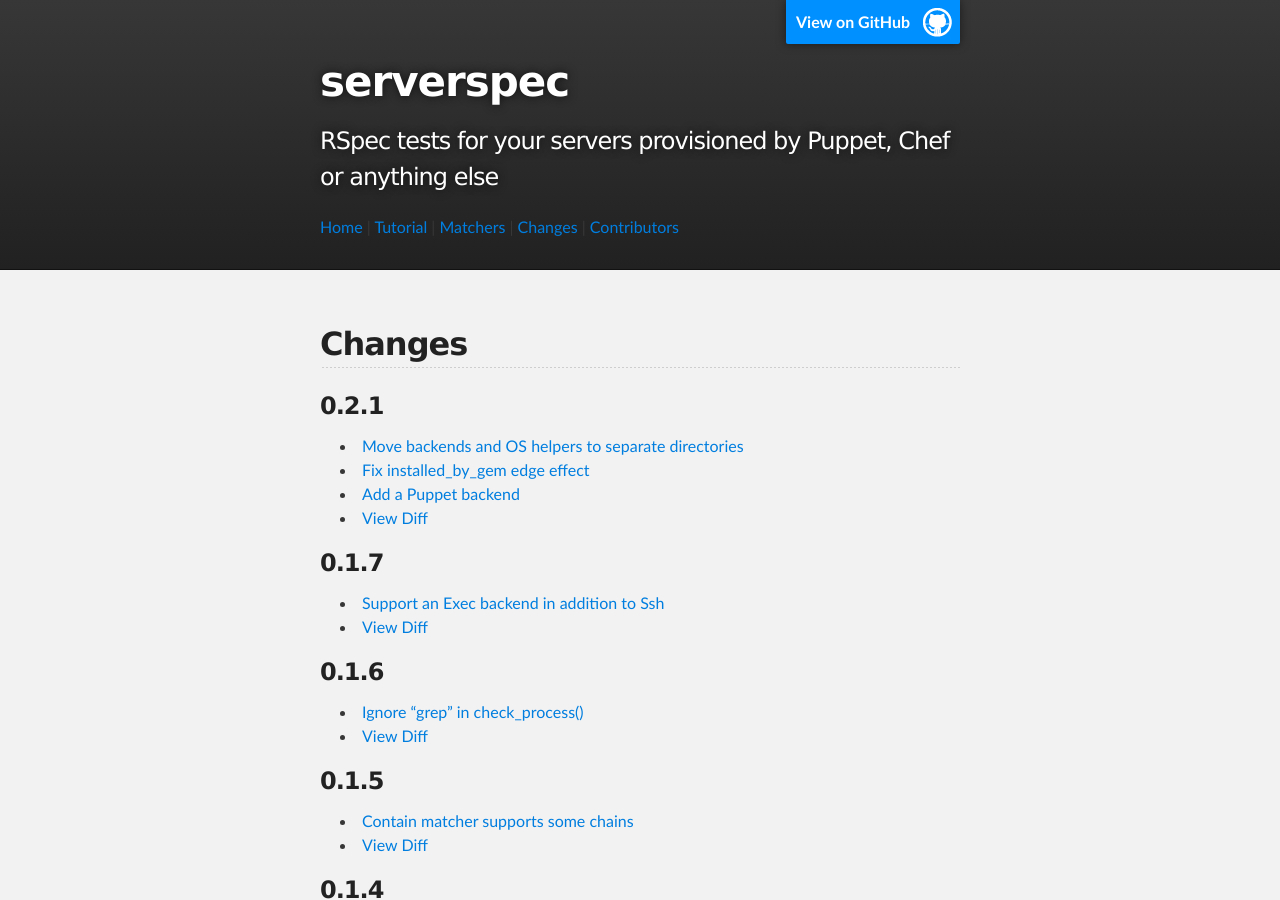
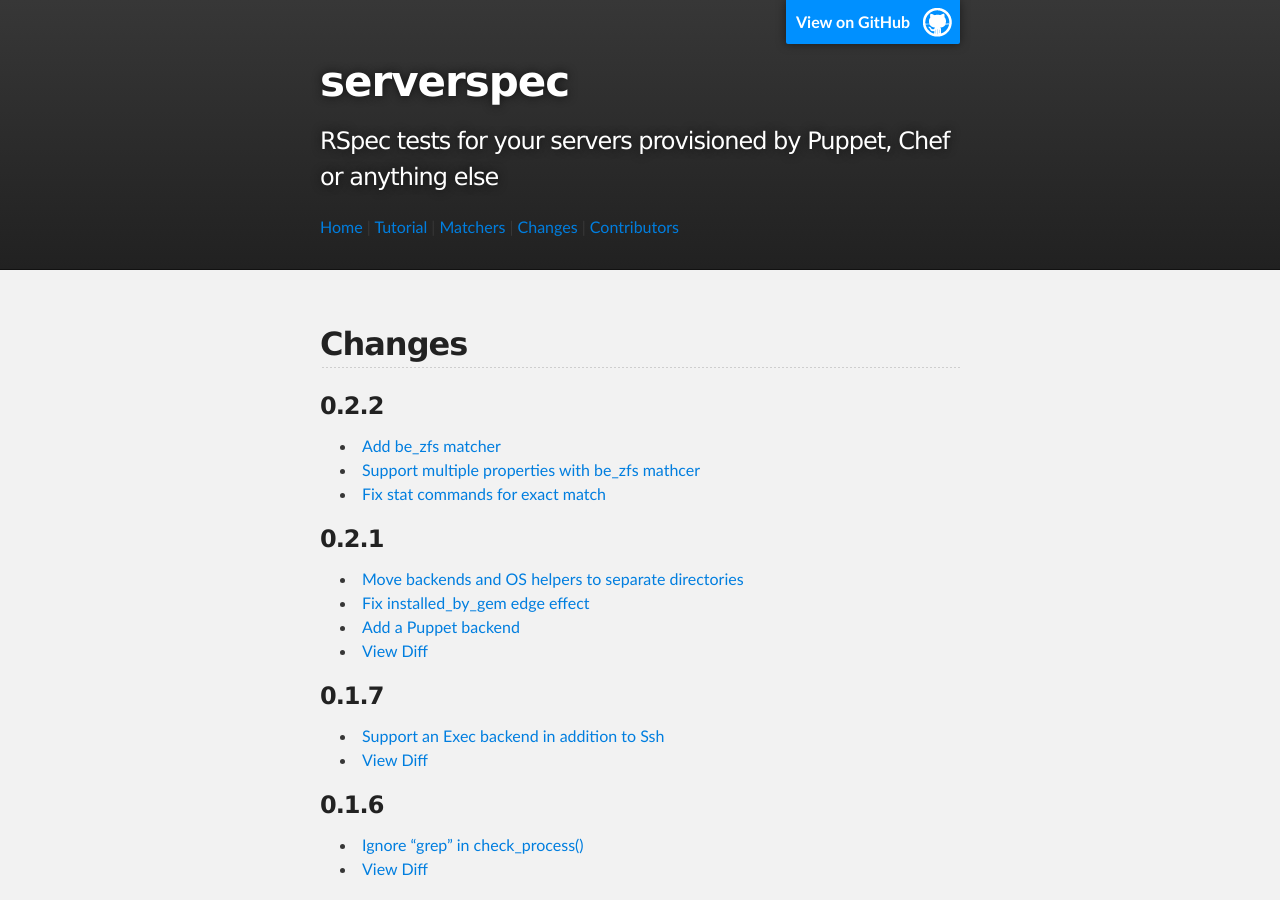
Before and after one commit to serverspec/serverspec.github.io, a Jekyll site: the page built from changes.md, in a window 1280 px wide and 900 px high. Built offline with Jekyll 4.4.1, drawn with Linux system fonts in a browser that asks for light colours; Markdown is read by kramdown in place of the engine named in the settings.

Commit message:
Changes of v0.2.2

```diff
--- a/changes.md
+++ b/changes.md
@@ -4,6 +4,11 @@ title: changes
 ---
 
 ## Changes
+
+### 0.2.2
+ * [Add be_zfs matcher](https://github.com/mizzy/serverspec/pull/40)
+ * [Support multiple properties with be_zfs mathcer](https://github.com/mizzy/serverspec/pull/41)
+ * [Fix stat commands for exact match](https://github.com/mizzy/serverspec/pull/43)
 
 ### 0.2.1
  * [Move backends and OS helpers to separate directories](https://github.com/mizzy/serverspec/pull/36)
```
